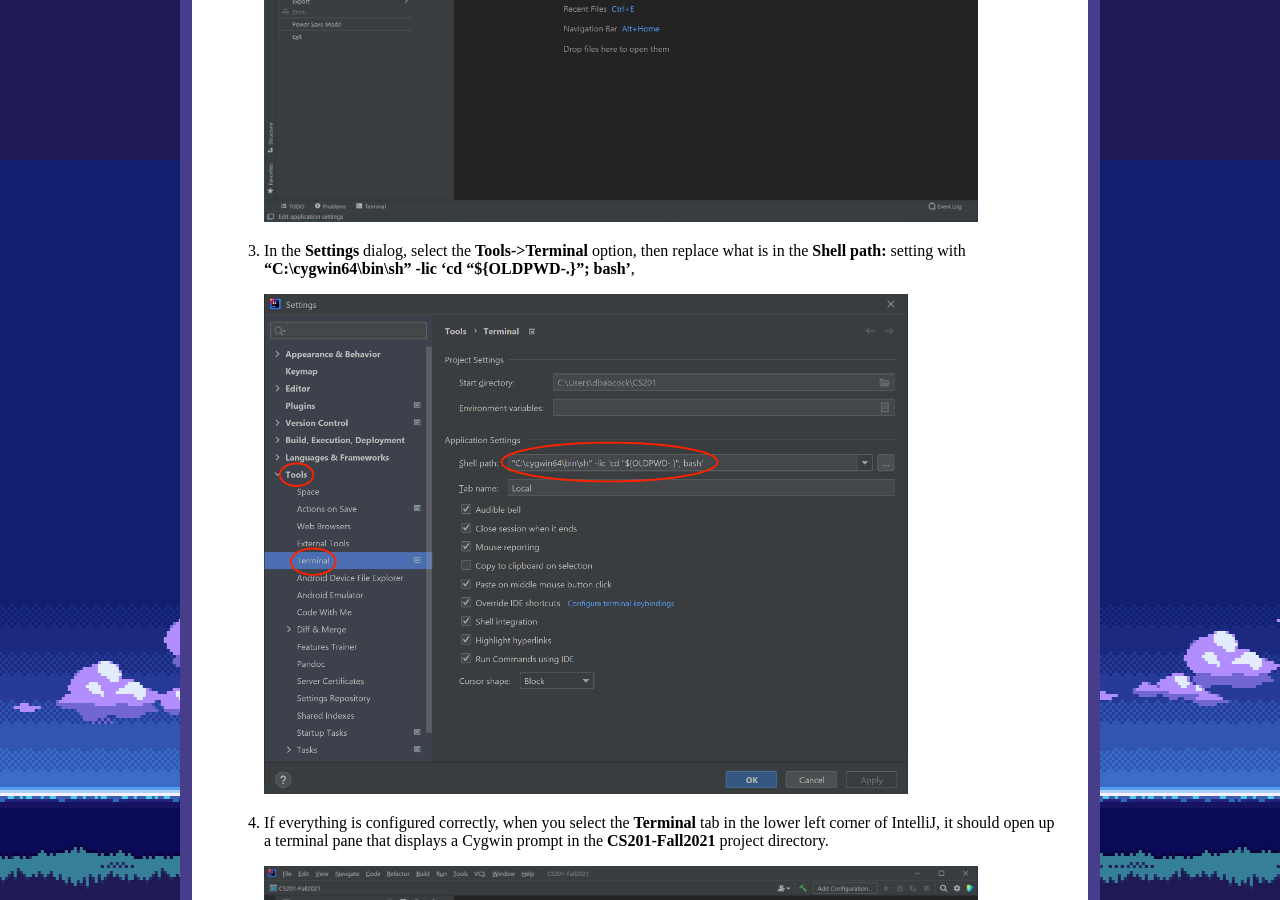
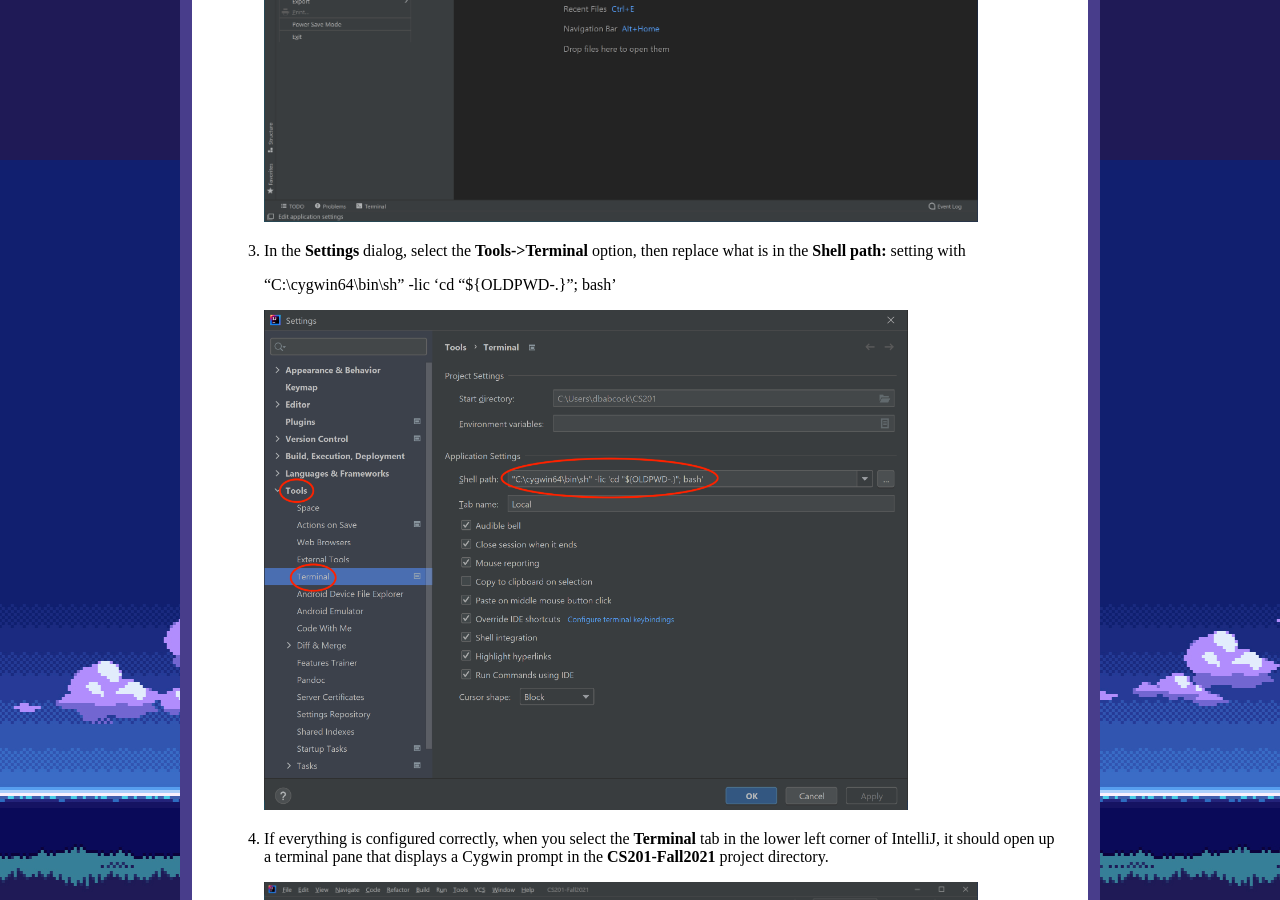
Before and after one commit to ycpcs/cs201-fall2021, a Jekyll site: the page built from resources/index.md, in a window 1280 px wide and 900 px high, scrolled down 2540 px. Built offline with Jekyll 4.4.1, drawn with Linux system fonts in a browser that asks for light colours.

```diff
--- a/resources/index.md
+++ b/resources/index.md
@@ -44,7 +44,9 @@ Make sure you have first installed IntelliJ and set up your CS201-Fall2021 proje
 
     <img src="images/IntelliJSettings.png" alt="IntelliJ Select Settings Window" height="400"/>
 
-3. In the **Settings** dialog, select the **Tools->Terminal** option, then replace what is in the **Shell path:** setting with **"C:\cygwin64\bin\sh" -lic 'cd "${OLDPWD-.}"; bash'**,
+3. In the **Settings** dialog, select the **Tools->Terminal** option, then replace what is in the **Shell path:** setting with
+
+    "C:\cygwin64\bin\sh" -lic 'cd "${OLDPWD-.}"; bash'
 
     <img src="images/IntelliJTerminal.png" alt="IntelliJ Tools Settings Window" height="500"/>
 
```
